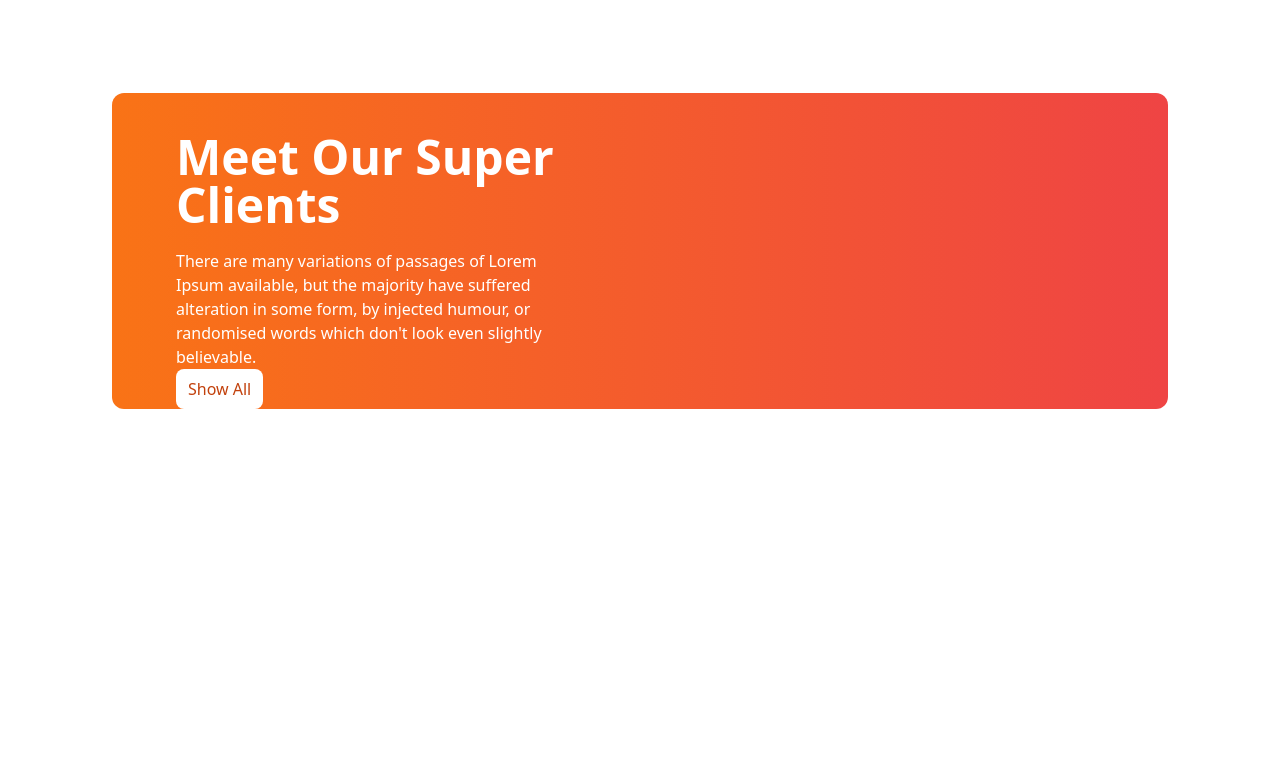
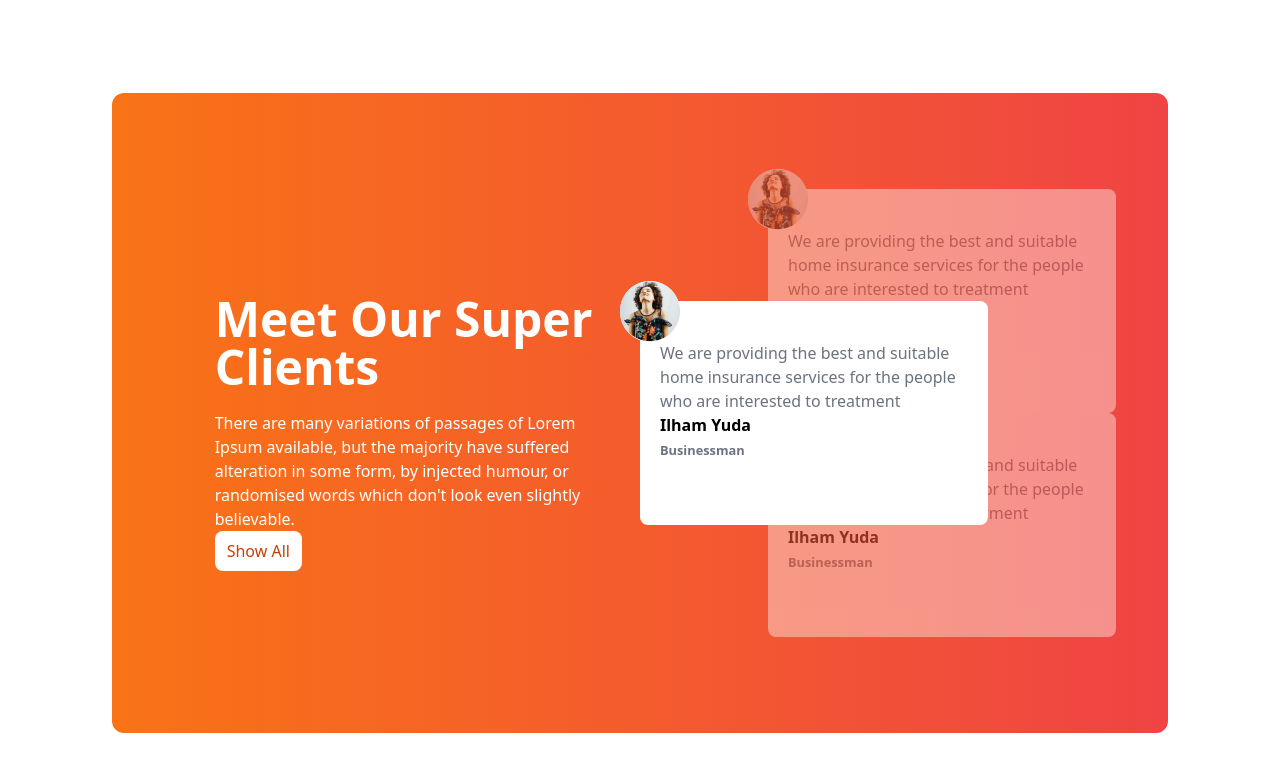
Before and after one commit to Gyanadewan/TailawindCSS_Test, a plain HTML site: page index.html in a window 1280 px wide. Shown: the part 1679-2450 px from the top of the page. Before the commit the page ends 2184 px from the top, so only its background shows below. Drawn offline with nearby package versions, Linux system fonts and the light colour scheme.

Commit message:
Review section complate

```diff
--- a/index.html
+++ b/index.html
@@ -137,6 +137,7 @@
                     bg-gradient-to-r from-orange-500 to-red-500
                     grid grid-cols-1 lg:grid-cols-2 text-white px-7 md:px-16">
                   <!-- Text Section -->
+                   <div class="flex justify-center items-center overflow-hidden">
                     <div class="w-5/6">
                       <h1 class="text-5xl font-bold mt-10 mb-5">Meet Our Super Clients</h1>
                       <p>There are many variations of passages of Lorem Ipsum available, but the majority have suffered alteration in some form, by injected humour,
@@ -144,8 +145,55 @@
                         <button class="bg-white text-orange-700
                         px-3 py-2 rounded-lg">Show All</button>
                      </div>
+                   </div>
 
                    <!--reviews card section-->
+                   <div class="relative py-24">
+                    <!--middle card -->
+                  <div class="absolute z-10 top-44 md:top-52">
+                    <div class=" h-56 w-full md:w-3/4
+                    bg-white text-black rounded-lg px-5 py-10">
+                    <div class="absolute -top-5 -left-5 bg-white rounded-full ">
+                      <img src="images/client.png" alt="">
+                    </div>
+                    <div>
+                      <p class="text-gray-500">We are providing the best
+                         and suitable home insurance services for
+                         the people who are interested to treatment</p>
+                    </div>
+                    <h1 class="font-bold">Ilham Yuda</h1>
+                    <small class="font-bold text-gray-500">Businessman</small>
+                  </div>
+                  </div>
+                    <!--top card -->
+                    <div class="relative left:8  md:left-32 h-56 w-full md:w-3/4 opacity-40
+                    bg-white text-black rounded-lg px-5 py-10">
+                    <div class="absolute -top-5 -left-5 bg-white rounded-full ">
+                      <img src="images/client.png" alt="">
+                    </div>
+                    <div>
+                      <p class="text-gray-500">We are providing the best
+                         and suitable home insurance services for
+                         the people who are interested to treatment</p>
+                    </div>
+                    <h1 class="font-bold">Ilham Yuda</h1>
+                    <small class="font-bold text-gray-500">Businessman</small>
+                  </div>
+                     <!--bottom card -->
+                     <div class="relative left:8  md:left-32 h-56 w-full md:w-3/4 opacity-40
+                     bg-white text-black rounded-lg px-5 py-10">
+                     <div class="absolute -top-5 -left-5 bg-white rounded-full">
+                       <img src="images/client.png" alt="">
+                     </div>
+                     <div>
+                       <p class="text-gray-500">We are providing the best
+                          and suitable home insurance services for
+                          the people who are interested to treatment</p>
+                     </div>
+                     <h1 class="font-bold">Ilham Yuda</h1>
+                     <small class="font-bold text-gray-500">Businessman</small>
+                   </div>
+                   </div>
                   </div>
               </section>
         </main>
```
Lines whose indentation alone changed are shown as unchanged.
